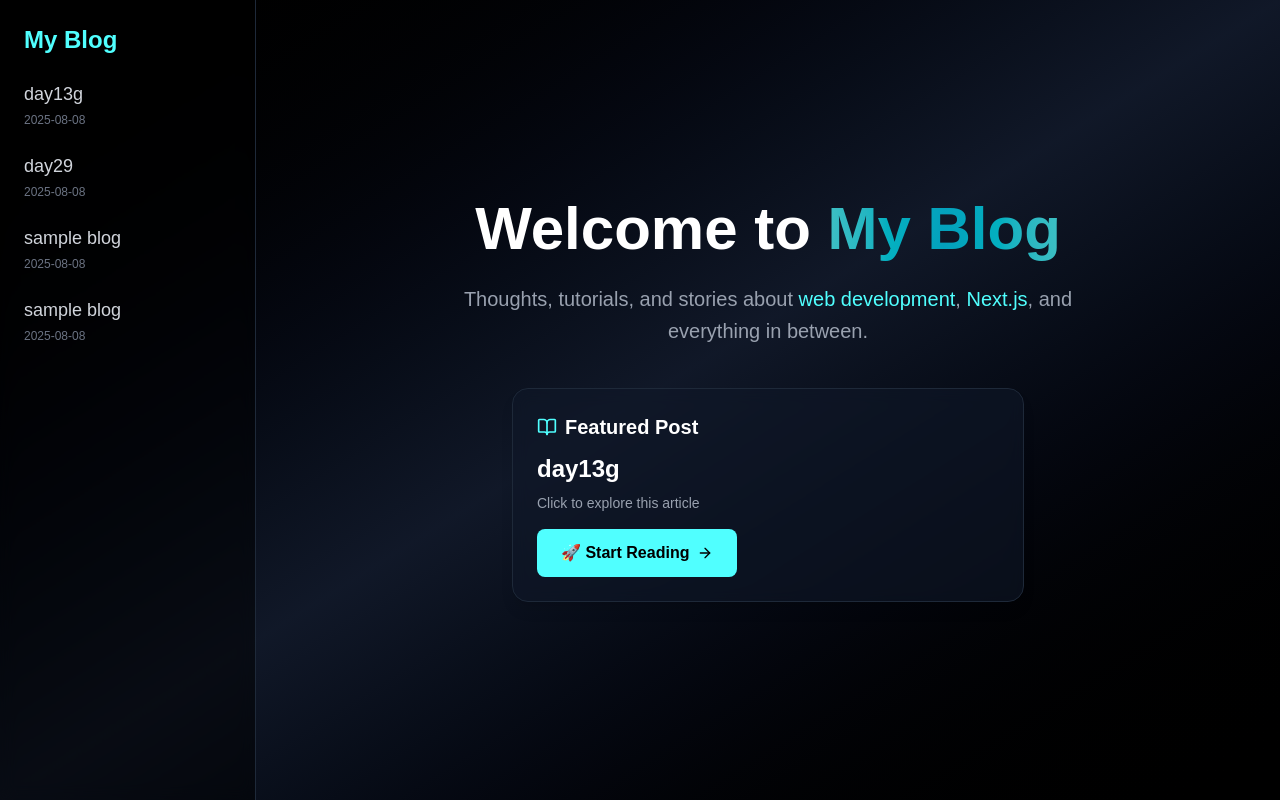
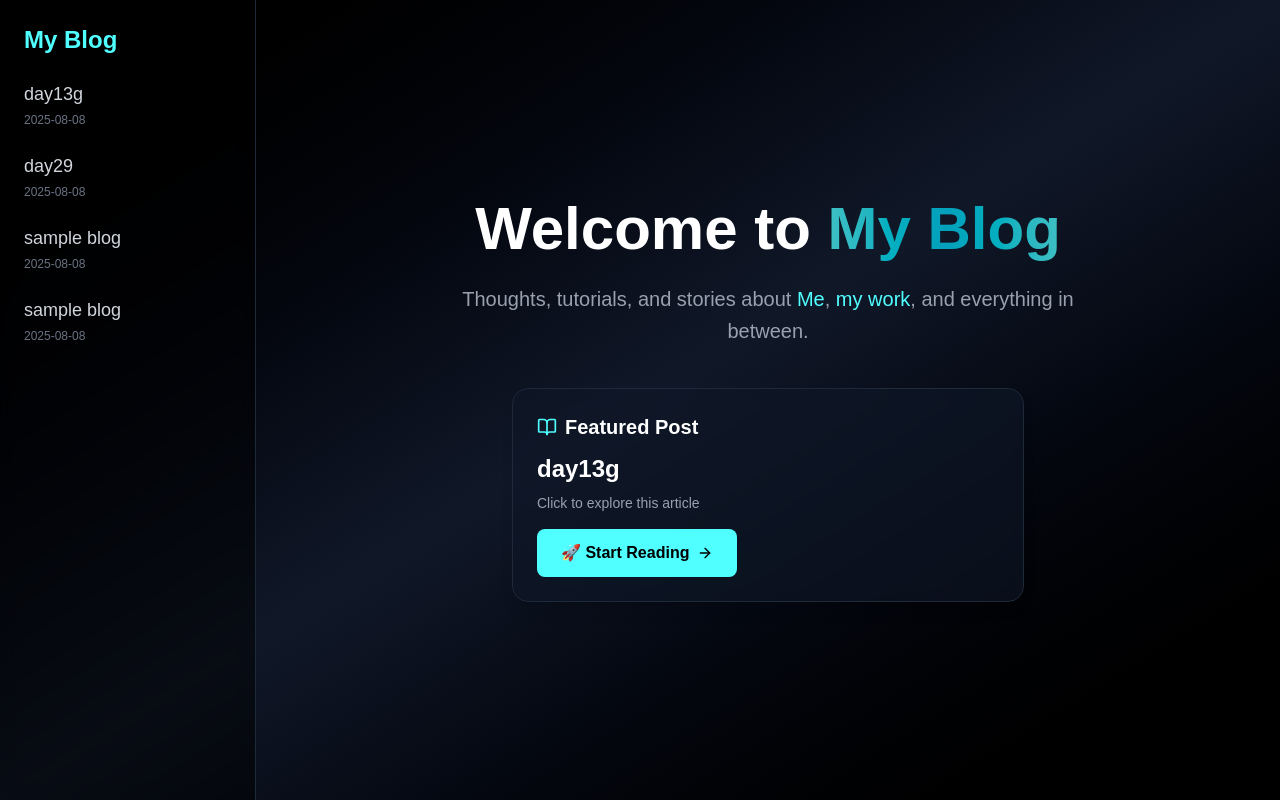
Before and after one commit to Tharun26-G/markdown-blog, a Next.js app: page / in a window 1280 px wide. Built offline with nearby package versions, Linux system fonts and the light colour scheme.

Commit message:
Update page.js

```diff
--- a/src/app/page.js
+++ b/src/app/page.js
@@ -41,8 +41,8 @@ export default function Home() {
         {/* Subtitle */}
         <p className="text-lg md:text-xl text-gray-400 max-w-2xl mb-10 leading-relaxed">
           Thoughts, tutorials, and stories about{" "}
-          <span className="text-[#50ffff] font-medium">web development</span>,{" "}
-          <span className="text-[#50ffff] font-medium">Next.js</span>, and
+          <span className="text-[#50ffff] font-medium">Me</span>,{" "}
+          <span className="text-[#50ffff] font-medium">my work</span>, and
           everything in between.
         </p>
 
```
